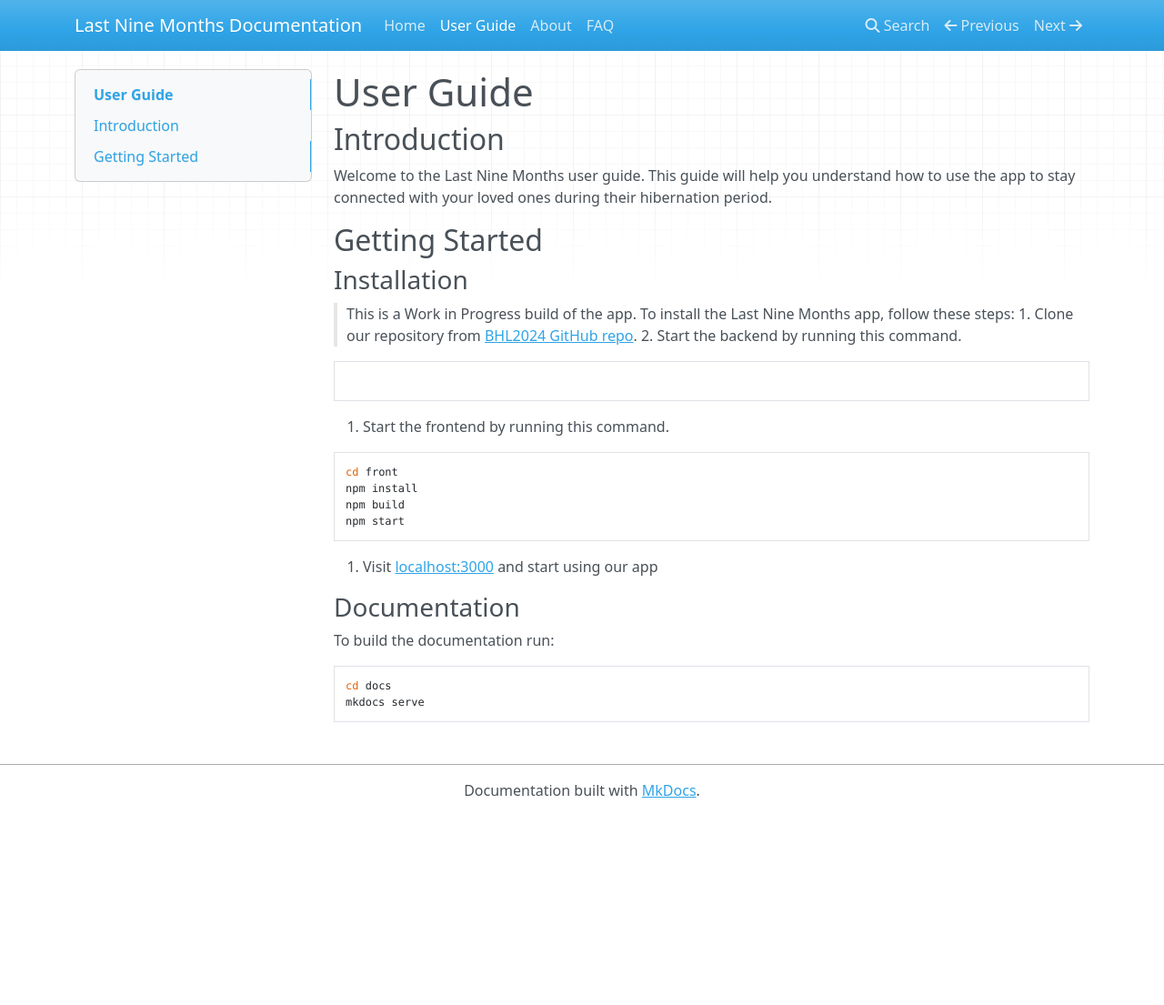
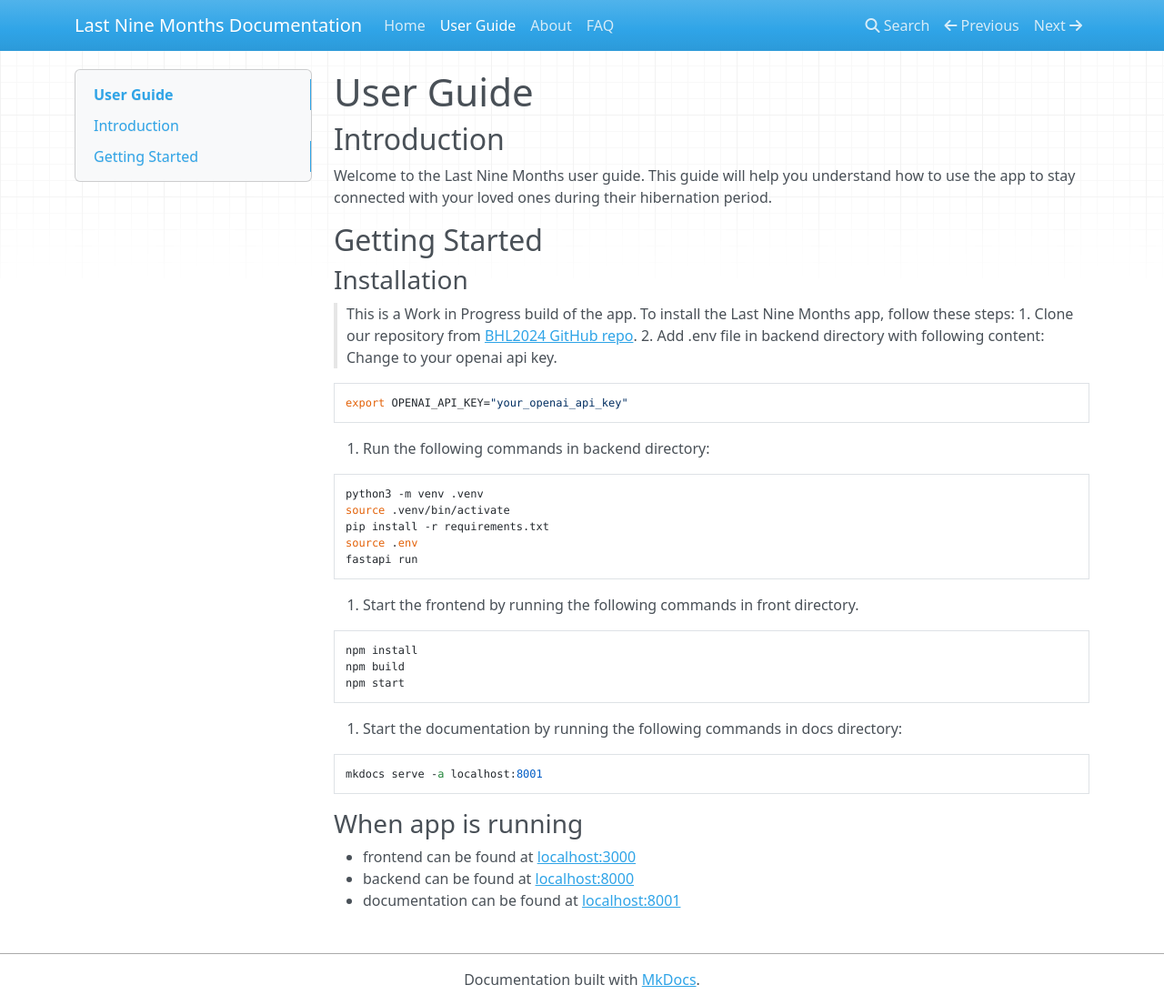
Before and after one commit to avangie/BHL2024, an MkDocs documentation site: the page built from docs/docs/user-guide.md, in a window 1280 px wide and 1105 px high. Shown: the whole window at 91% size. Built offline with MkDocs 1.6.1, drawn with Linux system fonts in a browser that asks for light colours; nearby versions of some CDN libraries.

Commit message:
updated userguide

````diff
--- a/docs/docs/user-guide.md
+++ b/docs/docs/user-guide.md
@@ -8,22 +8,31 @@ Welcome to the Last Nine Months user guide. This guide will help you understand
 > This is a Work in Progress build of the app.
 To install the Last Nine Months app, follow these steps:
 1. Clone our repository from [BHL2024 GitHub repo](https://github.com/avangie/BHL2024).
-2. Start the backend by running this command.
+2. Add .env file in backend directory with following content:
+> Change <your_openai_api_key> to your openai api key.
+```
+export OPENAI_API_KEY="your_openai_api_key"
+```
+3. Run the following commands in backend directory:
+```
+python3 -m venv .venv
+source .venv/bin/activate
+pip install -r requirements.txt
+source .env
+fastapi run
+```
+4. Start the frontend by running the following commands in front directory.
 ```bash
-
-```
-3. Start the frontend by running this command.
-```bash
-cd front
 npm install
 npm build
 npm start
 ```
-4. Visit [localhost:3000](localhost:3000) and start using our app
+5. Start the documentation by running the following commands in docs directory:
+```
+mkdocs serve -a localhost:8001
+```
 
-### Documentation
-To build the documentation run:
-```
-cd docs
-mkdocs serve
-```
+### When app is running
+- frontend can be found at [localhost:3000](localhost:3000)
+- backend can be found at [localhost:8000](localhost:8000)
+- documentation can be found at [localhost:8001](localhost:8001)
````
Also changed, not shown: README.md.
